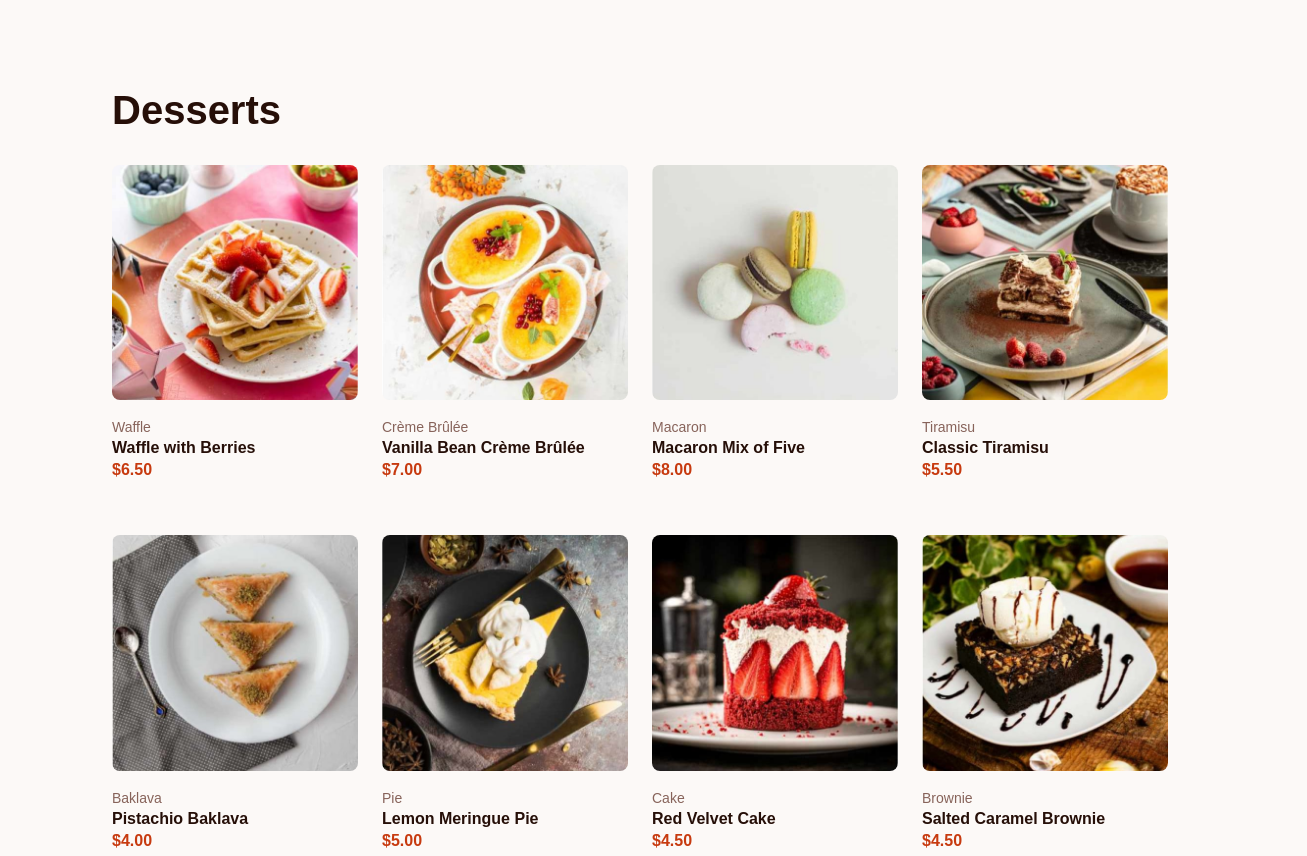
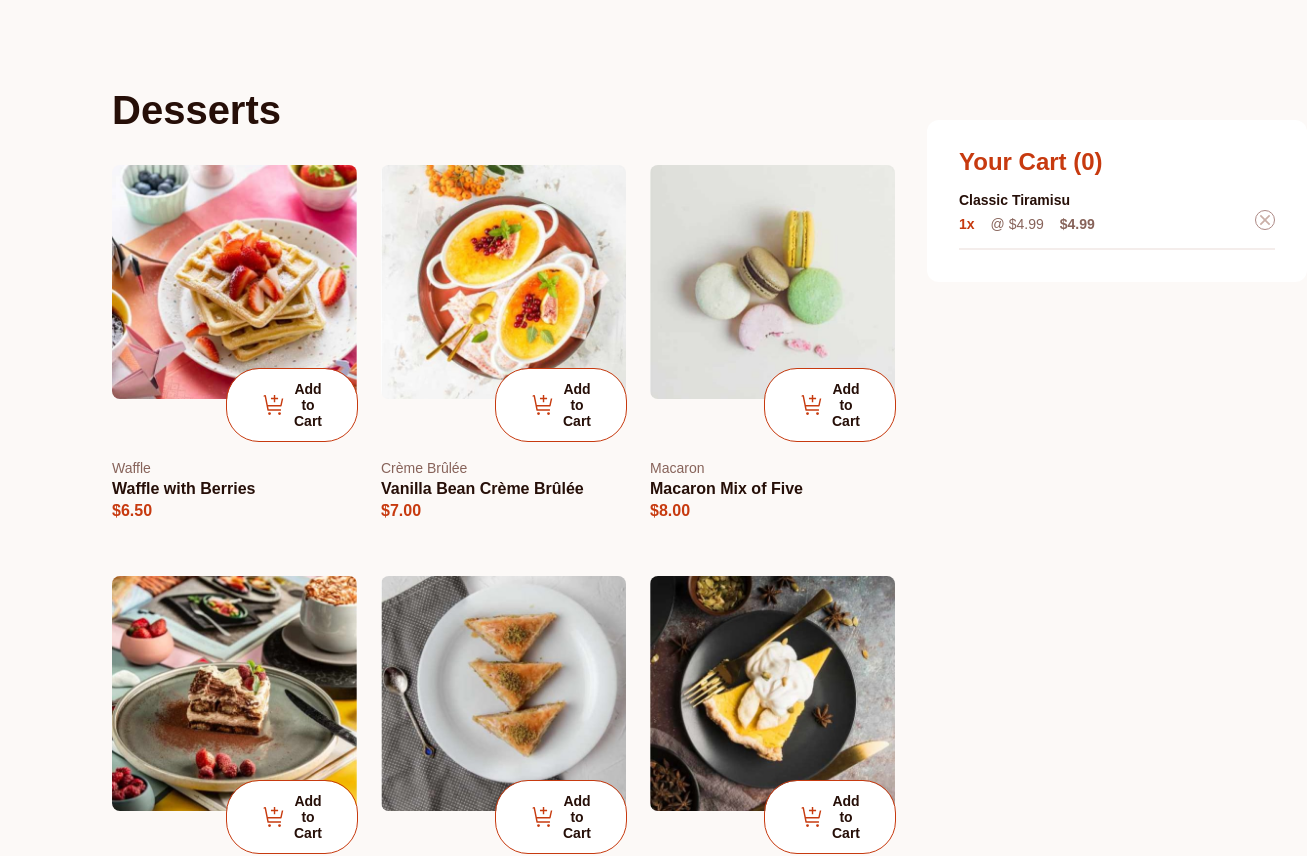
Before and after one commit to DrakeHermit/product-list, a React (Vite) app: page / in a window 1280 px wide. Shown: the top 856 px of the page, 1307 px wide, since content can reach past the window. Built offline with nearby package versions, Linux system fonts and the light colour scheme; a web font is replaced by a local one.

Commit message:
feat: finished the UI

```diff
--- /dev/null
+++ b/src/components/AddToCart/AddToCart.css
@@ -0,0 +1,43 @@
+.menu__add-to-cart {
+  display: flex;
+  position: relative;
+  flex-direction: row;
+  align-items: center;
+  cursor: pointer;
+  padding: 12px 35px;
+  border-radius: 2rem;
+  gap: 8px;
+  font-size: 14px;
+  color: hsl(14, 65%, 9%);
+  font-weight: 700;
+  font-family: inherit;
+  outline: 1px solid hsl(14, 86%, 42%);
+  border: none;
+  background-color: #fff;
+  margin-left: 23%;
+  margin-top: -30px;
+  z-index: 10000;
+
+  img {
+    width: 24px;
+    height: 24px;
+  }
+}
+
+@media screen and (min-width: 768px) {
+  .menu__add-to-cart {
+    margin-left: 30px;
+    margin-top: -30px;
+    padding: 12px 25px;
+  }
+
+}
+
+@media screen and (min-width: 1024px) {
+  .menu__add-to-cart {
+    margin-left: 115px;
+    margin-top: -30px;
+    padding: 12px 35px;
+  }
+
+}
--- /dev/null
+++ b/src/components/AddToCart/AddToCart.tsx
@@ -0,0 +1,10 @@
+import "./AddToCart.css"
+
+export const AddToCart = () => {
+  return (
+    <button className="menu__add-to-cart">
+      <img src="/src/assets/images/icon-add-to-cart.svg" alt="" />
+      Add to Cart
+    </button>
+  )
+}
--- a/src/components/MenuItem/MenuItem.css
+++ b/src/components/MenuItem/MenuItem.css
@@ -25,19 +25,17 @@
 }
 
 @media screen and (min-width: 768px) {
-  ul {
+  .menu {
     display: grid;
     grid-template-columns: repeat(3, 1fr);
     gap: 1.5rem;
   }
-
 }
 
 @media screen and (min-width: 1024px) {
-  ul {
+  .menu {
     display: grid;
-    grid-template-columns: repeat(4, 1fr);
+    grid-template-columns: repeat(3, 1fr);
     gap: 1.5rem;
   }
-
 }
--- a/src/components/MenuItem/MenuItem.tsx
+++ b/src/components/MenuItem/MenuItem.tsx
@@ -1,18 +1,20 @@
 import { ProcessedData, transformJSON } from '../../utils/transformJSON'
+import { AddToCart } from '../AddToCart/AddToCart'
 import './MenuItem.css'
 
 export const MenuItem = () => {
   const products: ProcessedData[] = transformJSON()
 
   return (
-    <ul>
+    <ul className='menu'>
       {products.map((product: ProcessedData) => (
           <li key={product.id} className="menu__item">
             <picture>
               <source media='(min-width: 1050px)' srcSet={product.image.desktop} />
               <source media='(min-width: 375px)' srcSet={product.image.tablet} />
               <img src={product.image.mobile} alt={product.name} />
-            </picture>
+          </picture>
+          <AddToCart />
             <p className='menu__category'>{ product.category }</p>
             <h3 className='menu__item-header'>{product.name}</h3>
             <p className='menu__price'>${product.price.toFixed(2)}</p>
--- /dev/null
+++ b/src/components/ProductInCart/ProductInCart.css
@@ -0,0 +1,55 @@
+.cart__product {
+    display: flex;
+    justify-content: space-between;
+    align-items: center;
+    margin-top: 1rem;
+}
+
+.cart__product-info {
+  display: flex;
+  flex-direction: column;
+
+  h3 {
+    font-size: 14px;
+    color: hsl(14, 65%, 9%);
+    text-align: left;
+  }
+}
+
+.cart__product-remove {
+  cursor: pointer;
+  border-radius: 50%;
+  width: 20px;
+  height: 20px;
+  border: 1px solid hsl(7, 20%, 60%);
+  background-color: transparent;
+  display: flex;
+  justify-content: center;
+  align-items: center;
+}
+
+.cart__product-remove img {
+  width: 12px;
+  height: 12px;
+}
+
+.product__quantity-info {
+  display: flex;
+  align-items: center;
+  margin: 8px 0 1rem 0;
+  gap: 1rem;
+  font-size: 14px;
+
+  p:nth-child(1) {
+    color: hsl(14, 86%, 42%);
+    font-weight: 600;
+  }
+
+  p:nth-child(3) {
+    font-weight: 600;
+  }
+}
+
+hr {
+  border: 1px solid hsl(13, 31%, 94%);
+}
--- /dev/null
+++ b/src/components/ProductInCart/ProductInCart.tsx
@@ -0,0 +1,22 @@
+import "./ProductInCart.css"
+
+export const ProductInCart = () => {
+  return (
+    <ul>
+        <li className="cart__product">
+          <div className="cart__product-info">
+            <h3>Classic Tiramisu</h3>
+          <div className="product__quantity-info">
+            <p>1x</p>
+            <p>@ $4.99</p>
+            <p>$4.99</p>
+          </div>
+          </div>
+          <button className="cart__product-remove">
+            <img src="/src/assets/images/icon-remove-item.svg" alt="Remove an item from the cart" />
+          </button>
+        </li>
+        <hr />
+    </ul>
+  )
+}
--- a/src/components/ShoppingCart/ShoppingCart.css
+++ b/src/components/ShoppingCart/ShoppingCart.css
@@ -1,6 +1,36 @@
+.shopping__cart {
+  background-color: white;
+  padding: 32px;
+  text-align: center;
+  border-radius: 12px;
+  margin-top: 32px;
+
+  p {
+    color: hsl(12, 20%, 44%);
+    font-size: 14px;
+  }
+}
+
+.shopping__cart .empty {
+    width: 121px;
+    height: 101px;
+    margin: 2rem auto;
+  }
+
 .shopping__cart-header {
   font-size: 1.5rem;
+  text-align: left;
   color: hsl(14, 86%, 42%);
   font-weight: 600;
-  margin-top: 2rem;
 }
+
+@media screen and (min-width: 1024px) {
+  .shopping__cart-header {
+    margin-top: 28px;
+  }
+
+  .shopping__cart {
+    padding-top: 0;
+    height: fit-content;
+  }
+}
--- a/src/components/ShoppingCart/ShoppingCart.tsx
+++ b/src/components/ShoppingCart/ShoppingCart.tsx
@@ -1,9 +1,13 @@
+import { ProductInCart } from '../ProductInCart/ProductInCart';
 import './ShoppingCart.css';
 
 export const ShoppingCart = () => {
   return (
-    <section>
+    <section className='shopping__cart'>
       <h2 className='shopping__cart-header'>Your Cart (0)</h2>
+      {/* <img className="empty" src="/src/assets/images/illustration-empty-cart.svg" alt="" />
+      <p>Your added items will appear here</p> */}
+      <ProductInCart />
     </section>
   )
 }
--- a/src/index.css
+++ b/src/index.css
@@ -26,7 +26,7 @@ ul {
 
 }
 
-@media screen and (min-width: 1024px) {
+@media screen and (min-width: 1080px) {
   body {
     padding: 5.5rem 7rem;
   }
--- a/src/pages/MainPage.css
+++ b/src/pages/MainPage.css
@@ -0,0 +1,7 @@
+@media screen and (min-width: 1024px) {
+  .main__content {
+    display: grid;
+    grid-template-columns: 1fr 380px;
+    gap: 32px
+  }
+}
--- a/src/pages/MainPage.tsx
+++ b/src/pages/MainPage.tsx
@@ -1,11 +1,14 @@
+import "./MainPage.css"
 import { MenuList } from "../components/MenuList/MenuList"
 import { ShoppingCart } from "../components/ShoppingCart/ShoppingCart"
 
 export const MainPage = () => {
   return (
     <>
-      <MenuList />
-      <ShoppingCart />
+      <div className="main__content">
+        <MenuList />
+        <ShoppingCart />
+      </div>
     </>
   )
 }
```
